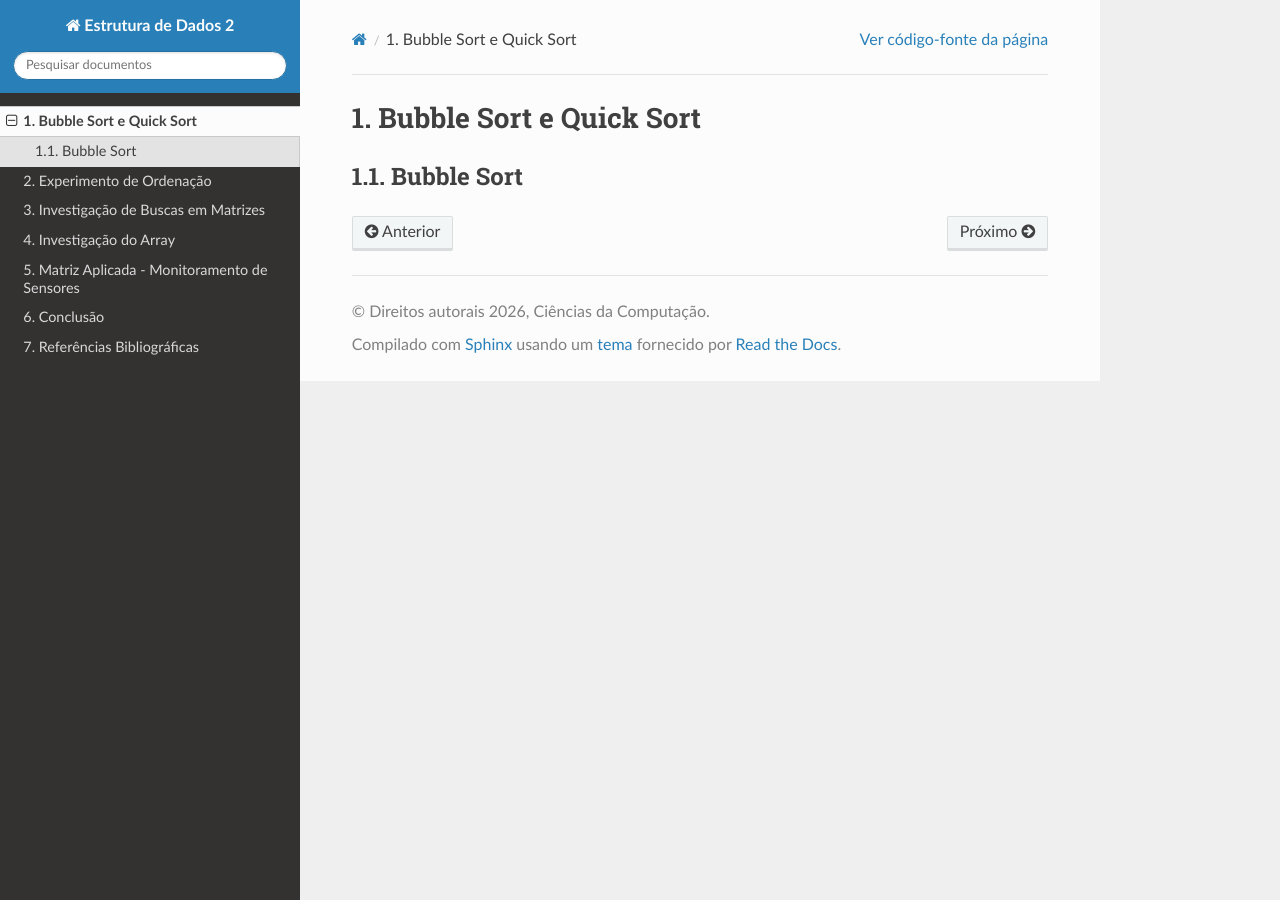
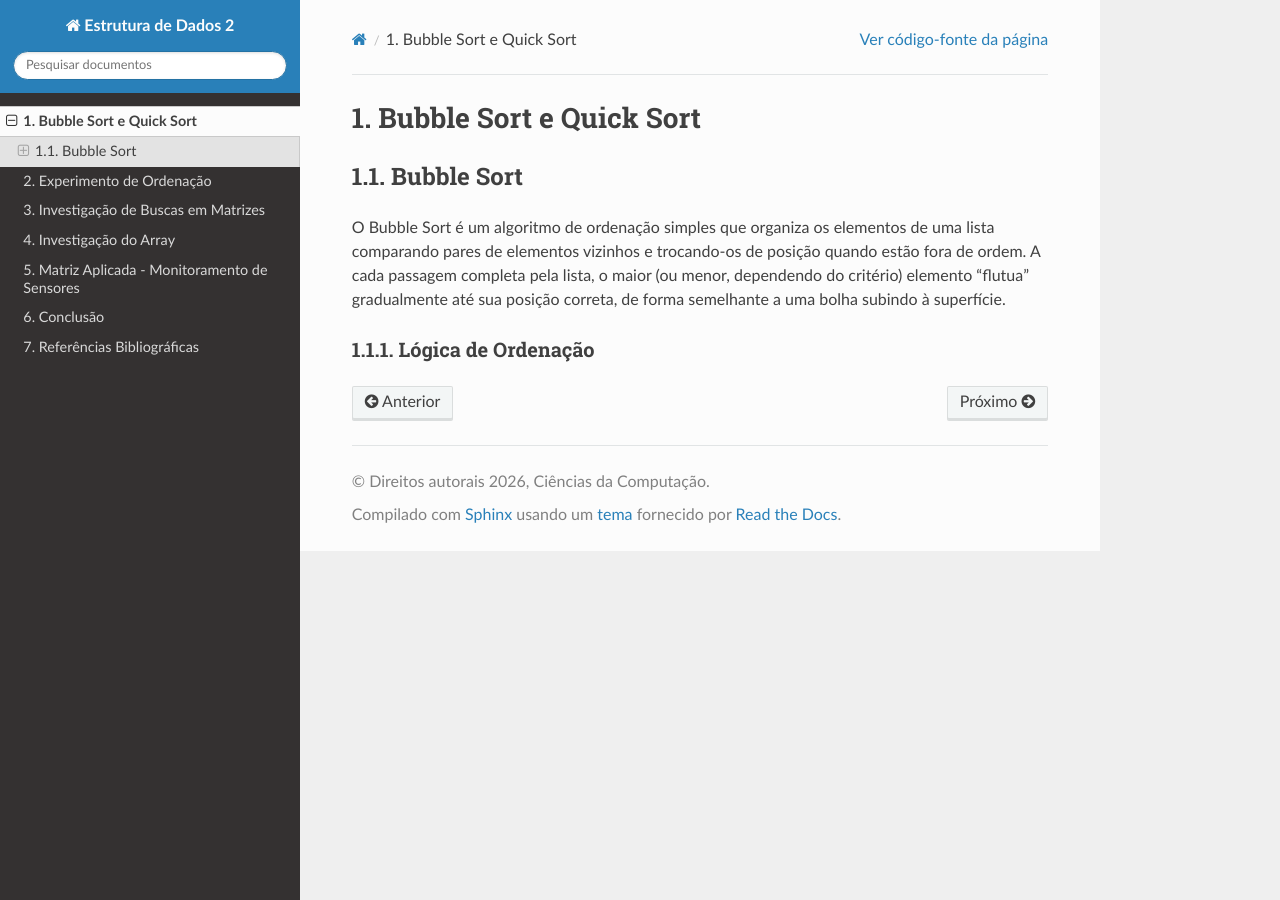
Before and after one commit to sofiaestrelab/Estrutura_de_Dados_2, a Sphinx documentation site: the page built from docs/source/Parte1/index.rst, in a window 1280 px wide. Built offline with Sphinx 7.4.7 and the Read the Docs theme 3.1.0, drawn with Linux system fonts in a browser that asks for light colours.

Commit message:
Enhance documentation for Bubble Sort
Added description for Bubble Sort algorithm and its logic.

```diff
--- a/docs/source/Parte1/index.rst
+++ b/docs/source/Parte1/index.rst
@@ -3,3 +3,9 @@ Bubble Sort e Quick Sort
 
 Bubble Sort
 -----------
+
+O Bubble Sort é um algoritmo de ordenação simples que organiza os elementos de uma lista comparando pares de elementos vizinhos e trocando-os de posição quando estão fora de ordem.
+A cada passagem completa pela lista, o maior (ou menor, dependendo do critério) elemento "flutua" gradualmente até sua posição correta, de forma semelhante a uma bolha subindo à superfície.
+
+Lógica de Ordenação
+~~~~~~~~~~~~~~~~~~~~
```
